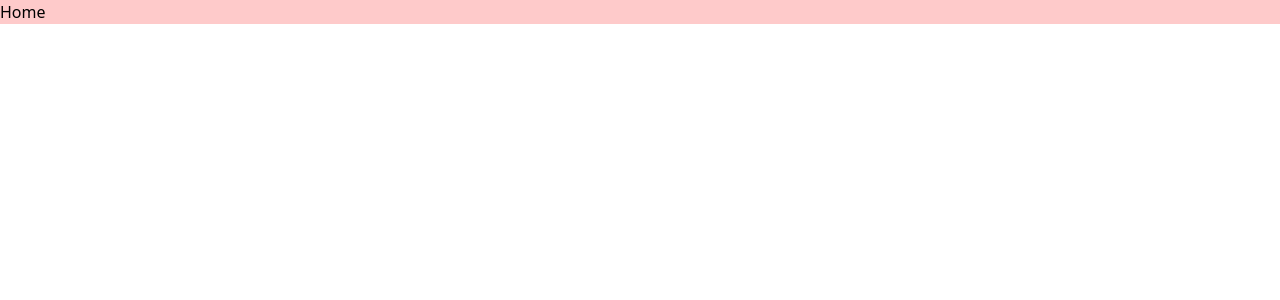
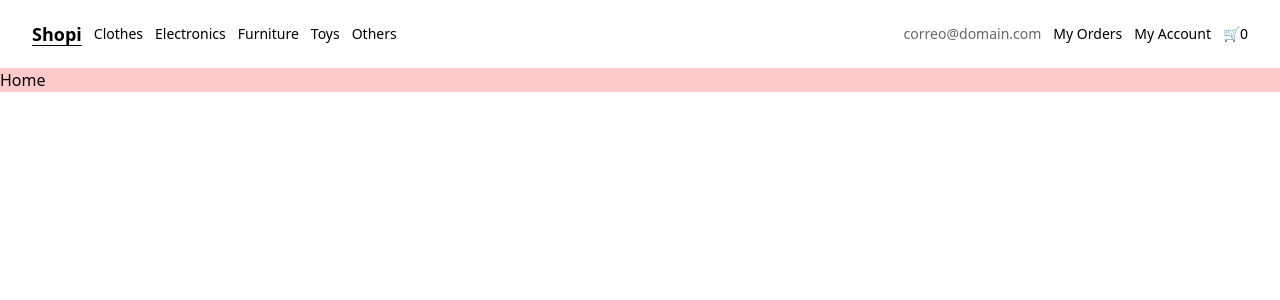
Before and after one commit to cdramirezh/vite-react-tailwind, a React (Vite) app: page / in a window 1280 px wide. Shown: the top 300 px of the page. Built offline with nearby package versions, Linux system fonts and the light colour scheme.

Commit message:
changing route names

```diff
--- a/src/pages/App/index.jsx
+++ b/src/pages/App/index.jsx
@@ -1,8 +1,9 @@
 import { useRoutes, BrowserRouter } from "react-router-dom";
-import { Home } from "../Home";
 import { MyAccount } from "../MyAccount";
 import { MyOrder } from "../MyOrder";
 import { MyOrders } from "../MyOrders";
+import { Home } from "../Home";
+import { Navbar } from "../../components/Navbar";
 import { NotFound } from "../NotFound";
 import { SingIn } from "../SingIn";
 import "./App.css";
@@ -10,10 +11,10 @@ import "./App.css";
 const AppRoutes = () => {
 	let routes = useRoutes([
 		{ path: "/", element: <Home /> },
-		{ path: "/MyAccount", element: <MyAccount /> },
-		{ path: "/MyOrder", element: <MyOrder /> },
-		{ path: "/MyOrders", element: <MyOrders /> },
-		{ path: "/SingIn", element: <SingIn /> },
+		{ path: "/my-account", element: <MyAccount /> },
+		{ path: "/my-order", element: <MyOrder /> },
+		{ path: "/my-orders", element: <MyOrders /> },
+		{ path: "/sing-in", element: <SingIn /> },
 		{ path: "/*", element: <NotFound /> },
 	]);
 	return routes;
@@ -23,6 +24,7 @@ const App = () => {
 	return (
 		<>
 			<BrowserRouter>
+				<Navbar />
 				<AppRoutes />
 			</BrowserRouter>
 		</>
```
